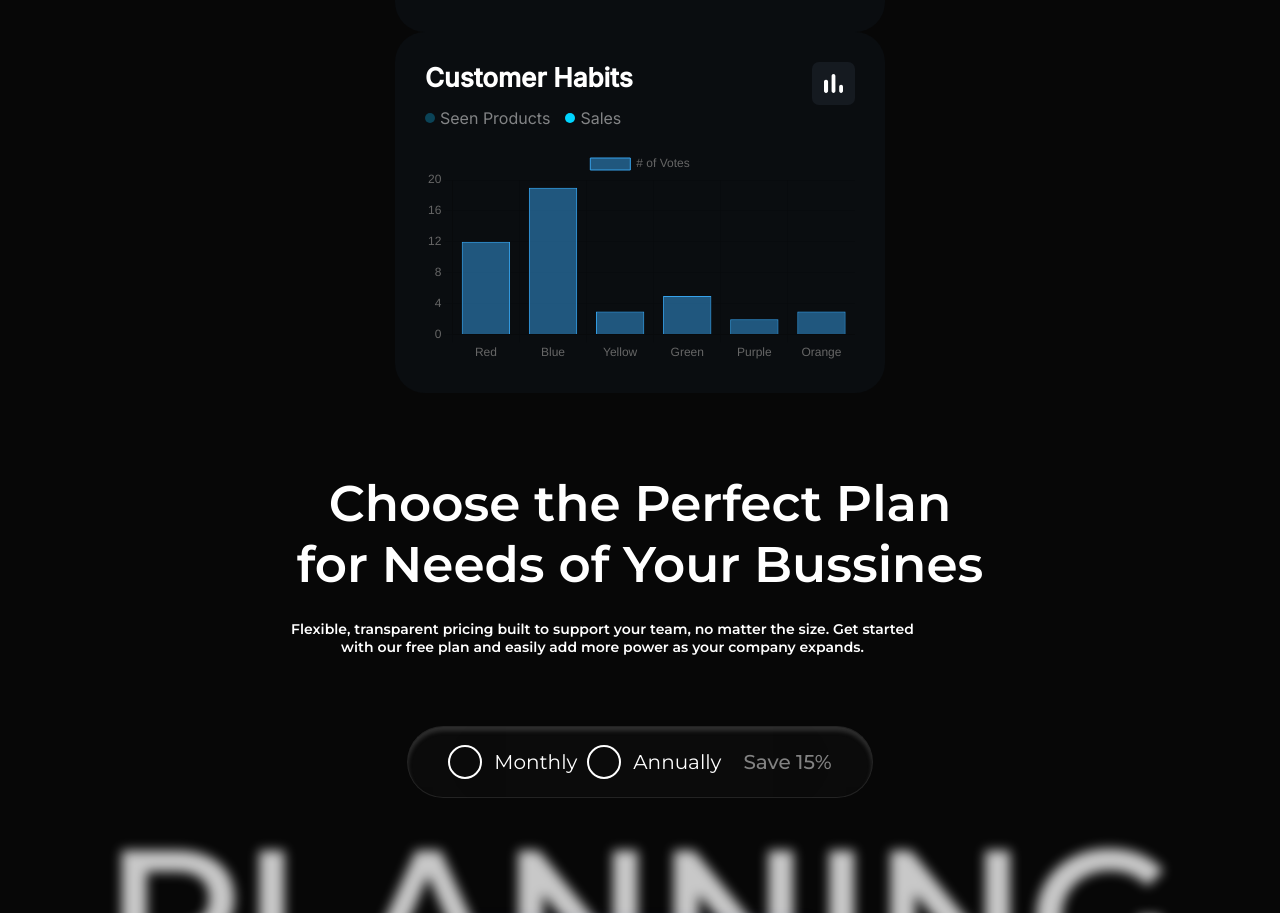
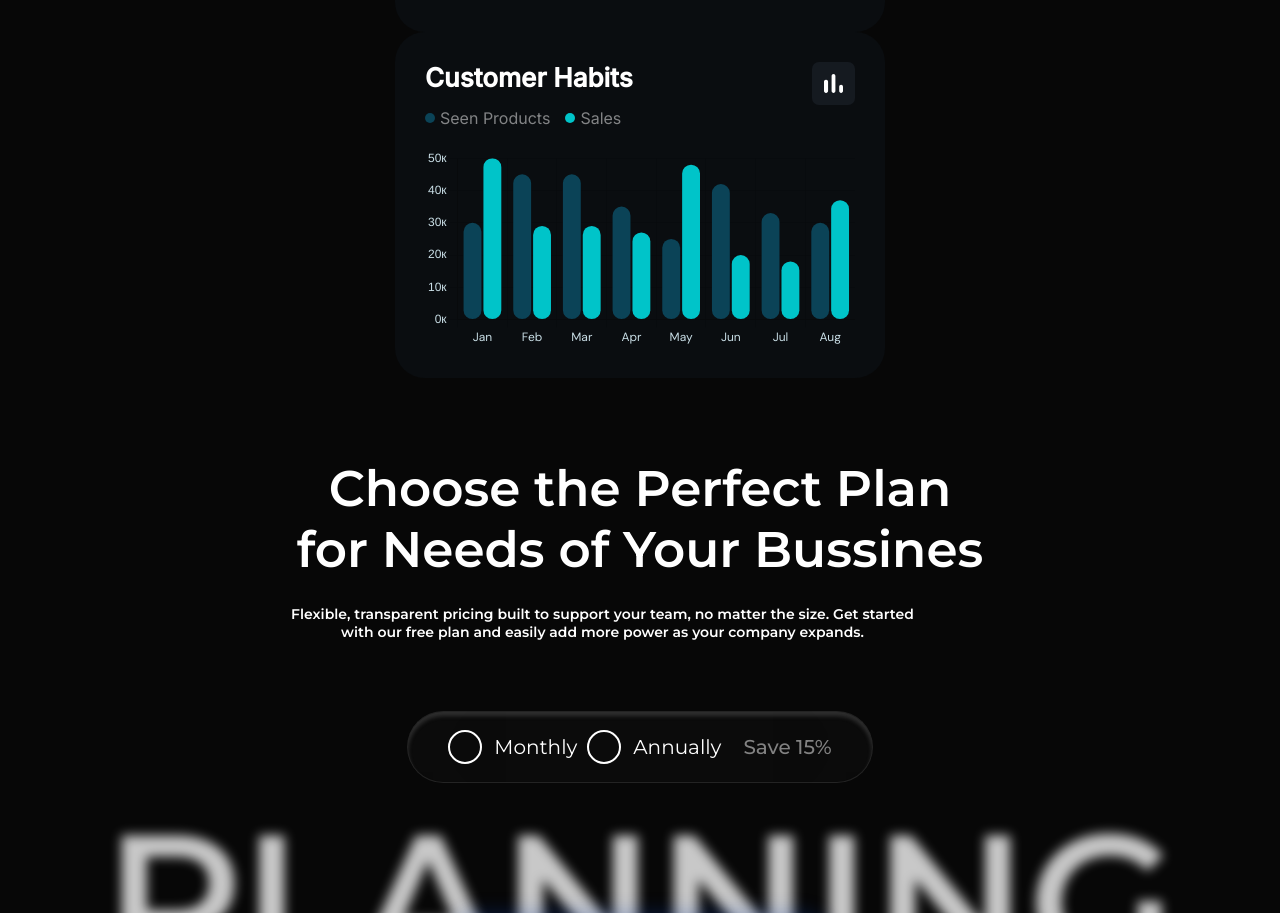
Before and after one commit to AlexxaVoi/AI-Assistant, a React (Vite) app: page / in a window 1280 px wide. Shown: the part 3800-4713 px from the top of the page. Built offline with nearby package versions, Linux system fonts and the light colour scheme.

Commit message:
update card Customer Habits and add graf for this card

```diff
--- a/src/assets/styles/global.css
+++ b/src/assets/styles/global.css
@@ -13,7 +13,8 @@
   --green-color: #70f17a;
   --blue-color: #0b43ba;
   --light-blue-color: #00d5ff;
-  --dark-blue-color: #0b4357;
+  --light-emerald-color: #00c4c9;
+  --dark-emerald-color: #0b4357;
   --dark-background-card: #0a0d10;
 
   --h1-size: clamp(26px, calc(1rem + 5.1vw), 90px);
--- a/src/components/AnalyticsGrid/CustomerHabitsCard/CustomerHabitsCard.jsx
+++ b/src/components/AnalyticsGrid/CustomerHabitsCard/CustomerHabitsCard.jsx
@@ -5,8 +5,38 @@ import CustomerHabitsGraf from "./CustomerHabitsGraf.jsx";
 
 import "./CustomerHabitsCard.css";
 
+import { cssVar } from "../../../utils/cssVar.js";
+
 const HABIT_CONTENT = { title: "Customer Habits" };
-const HABIT_GRAF_DATA = [{ name: "Seen Products" }, { name: "Sales" }];
+const HABIT_GRAF_DATA = {
+  labels: ["Jan", "Feb", "Mar", "Apr", "May", "Jun", "Jul", "Aug"],
+  valueLabels: {
+    min: 0,
+    max: 50000,
+    step: 10000,
+  },
+  fontsLabels: {
+    family: cssVar("--third-brand-text-style", "Inter"),
+    size: 12,
+    weight: "normal",
+  },
+  datasets: [
+    {
+      label: "Seen Products",
+      data: [30000, 45000, 45000, 35000, 25000, 42000, 33000, 30000],
+      backgroundColor: cssVar("--dark-emerald-color", "red"),
+      borderRadius: 30,
+      borderSkipped: false,
+    },
+    {
+      label: "Sales",
+      data: [50000, 29000, 29000, 27000, 48000, 20000, 18000, 37000],
+      backgroundColor: cssVar("--light-emerald-color", "red"),
+      borderRadius: 30,
+      borderSkipped: false,
+    },
+  ],
+};
 
 const CustomerHabitsCard = () => {
   return (
@@ -20,7 +50,7 @@ const CustomerHabitsCard = () => {
       </div>
 
       <div className="habit__metric">
-        <CustomerHabitsGraf />
+        <CustomerHabitsGraf data={HABIT_GRAF_DATA} />
       </div>
     </article>
   );
--- a/src/components/AnalyticsGrid/CustomerHabitsCard/CustomerHabitsGraf.css
+++ b/src/components/AnalyticsGrid/CustomerHabitsCard/CustomerHabitsGraf.css
@@ -0,0 +1,4 @@
+.habit__graf {
+  max-width: 700px;
+  max-height: 200px;
+}
--- a/src/components/AnalyticsGrid/CustomerHabitsCard/CustomerHabitsGraf.jsx
+++ b/src/components/AnalyticsGrid/CustomerHabitsCard/CustomerHabitsGraf.jsx
@@ -2,7 +2,7 @@ import { useEffect, useRef } from "react";
 import { Chart } from "chart.js/auto";
 import "./CustomerHabitsGraf.css";
 
-const CustomerHabitsGraf = () => {
+const CustomerHabitsGraf = ({ data }) => {
   const canvasRef = useRef(null);
   const chartRef = useRef(null);
 
@@ -15,19 +15,37 @@ const CustomerHabitsGraf = () => {
 
     chartRef.current = new Chart(ctx, {
       type: "bar",
-      data: {
-        labels: ["Red", "Blue", "Yellow", "Green", "Purple", "Orange"],
-        datasets: [
-          {
-            label: "# of Votes",
-            data: [12, 19, 3, 5, 2, 3],
-            borderWidth: 1,
+      data: data,
+      maxBarThickness: 30,
+      options: {
+        responsive: true,
+        plugins: {
+          legend: {
+            display: false,
           },
-        ],
-      },
-      options: {
+        },
         scales: {
-          y: { beginAtZero: true },
+          y: {
+            min: data.valueLabels.min,
+            max: data.valueLabels.max,
+            ticks: {
+              stepSize: data.valueLabels.step,
+              callback: (value) => `${value / 1000}к`,
+              color: "#CADFE7",
+              font: {
+                size: 12,
+                weight: "normal",
+                family: data.fontFamilyLabels,
+              },
+            },
+          },
+          x: {
+            ticks: {
+              color: "#CADFE7",
+
+              font: data.fontsLabels,
+            },
+          },
         },
       },
     });
@@ -36,9 +54,9 @@ const CustomerHabitsGraf = () => {
       chartRef.current?.destroy();
       chartRef.current = null;
     };
-  }, []);
+  }, [data]);
 
-  return <canvas ref={canvasRef} />;
+  return <canvas ref={canvasRef} className="habit__graf" />;
 };
 
 export default CustomerHabitsGraf;
--- a/src/components/AnalyticsGrid/CustomerHabitsCard/CustomerHabitsItem.css
+++ b/src/components/AnalyticsGrid/CustomerHabitsCard/CustomerHabitsItem.css
@@ -13,8 +13,8 @@
 }
 
 .habit__indicator--seen-products {
-  background-color: var(--dark-blue-color);
+  background-color: var(--dark-emerald-color);
 }
 .habit__indicator--sales {
-  background-color: var(--light-blue-color);
+  background-color: var(--light-emerald-color);
 }
--- a/src/components/AnalyticsGrid/CustomerHabitsCard/CustomerHabitsList.jsx
+++ b/src/components/AnalyticsGrid/CustomerHabitsCard/CustomerHabitsList.jsx
@@ -5,10 +5,10 @@ import "./CustomerHabitsList.css";
 const CustomerHabitsList = ({ arrSourceData }) => {
   return (
     <ul className="revenue-source__customer-types">
-      {arrSourceData.map((item) => (
+      {arrSourceData.datasets.map((dataset) => (
         <CustomerHabitsItem
-          key={item.name.toLowerCase().replace(/\s+/g, "")}
-          text={item.name}
+          key={dataset.label.toLowerCase().replace(/\s+/g, "")}
+          text={dataset.label}
         />
       ))}
     </ul>
--- /dev/null
+++ b/src/utils/cssVar.js
@@ -0,0 +1,8 @@
+//find out the global style
+export const cssVar = (name, fallback = "") => {
+  const value = getComputedStyle(document.documentElement)
+    .getPropertyValue(name)
+    .trim();
+
+  return value || fallback;
+};
```
